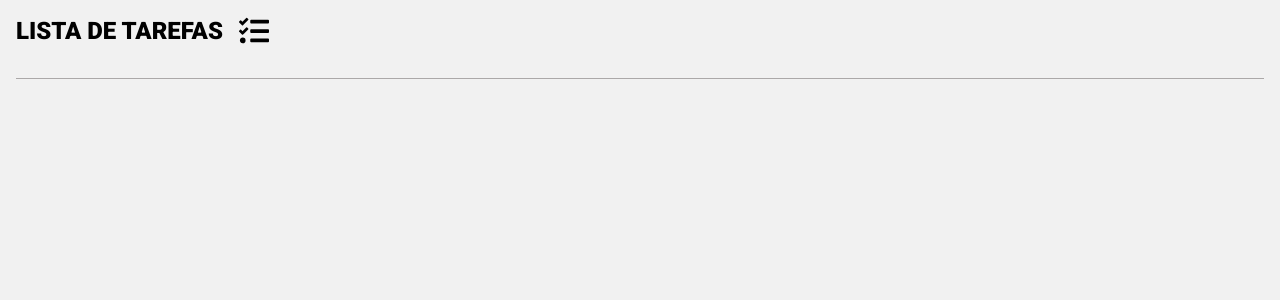
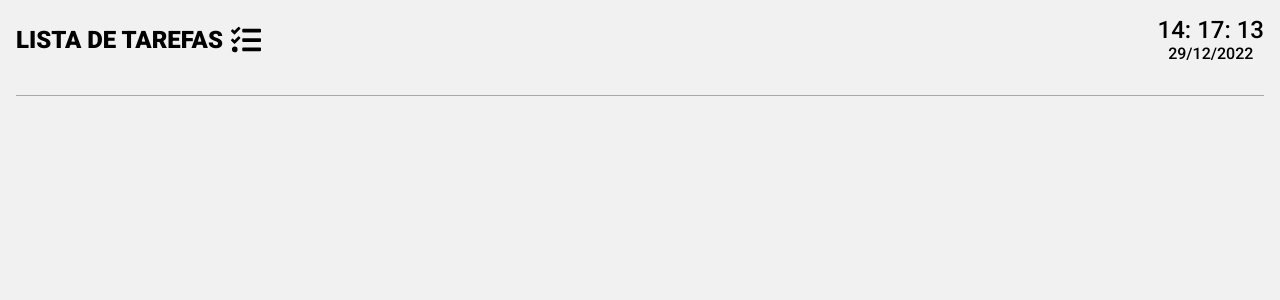
Before and after one commit to matheusvleite/kanban-react, a React (Vite) app: page / in a window 1280 px wide. Shown: the top 300 px of the page. Built offline with nearby package versions, Linux system fonts and the light colour scheme.

Commit message:
adicionando data e hora no header

```diff
--- /dev/null
+++ b/src/Components/DataAtual/index.tsx
@@ -0,0 +1,35 @@
+import { useEffect, useState } from "react";
+import { DataAtualContainer, Hora } from "./styles";
+
+export const DataAtual = () => {
+    let dataAtual = new Date();
+
+    const [horaAtualizada, setHoraAtualizada] = useState('');
+    const [dataAtualizada, setDataAtualizada] = useState('')
+
+    useEffect(() => {
+        setTimeout(() => {
+            setHoraAtualizada(HoraAtual());
+            setDataAtualizada(Intl.DateTimeFormat('pt-br').format(dataAtual));
+        }, 1000)
+    })
+
+    const HoraAtual = () => {
+        return `
+        ${String(dataAtual.getHours()).padStart(2, '0')}:
+        ${String(dataAtual.getMinutes()).padStart(2, '0')}:
+        ${String(dataAtual.getSeconds()).padStart(2, '0')}
+        `
+    }
+
+    return (
+        <DataAtualContainer>
+            <Hora>
+                {horaAtualizada}
+            </Hora>
+            <p>
+                {dataAtualizada}
+            </p>
+        </DataAtualContainer>
+    )
+}
--- /dev/null
+++ b/src/Components/DataAtual/styles.ts
@@ -0,0 +1,9 @@
+import styled from "styled-components";
+
+export const DataAtualContainer = styled.div`
+    text-align: center;
+`
+
+export const Hora = styled.span`
+    font-size: 1.5rem;
+`
--- a/src/Components/Header/index.tsx
+++ b/src/Components/Header/index.tsx
@@ -1,14 +1,18 @@
-import { HeaderContainer, HeaderContent, Title } from "./styles";
+import { HeaderContainer, HeaderContent, HeaderLogo, Title } from "./styles";
 import { FaTasks } from "react-icons/fa";
+import { DataAtual } from "../DataAtual";
 
 export const Header = () => {
     return (
         <HeaderContainer>
             <HeaderContent>
-                <Title>
-                    Lista de tarefas
-                </Title>
-                <FaTasks size={30}/>
+                <HeaderLogo>
+                    <Title>
+                        Lista de tarefas
+                    </Title>
+                    <FaTasks size={30} />
+                </HeaderLogo>
+                <DataAtual />
             </HeaderContent>
         </HeaderContainer>
     )
--- a/src/Components/Header/styles.ts
+++ b/src/Components/Header/styles.ts
@@ -9,7 +9,13 @@ export const HeaderContainer = styled.header`
 export const HeaderContent = styled.div`
     display: flex;
     align-items: center;
-    gap: 1rem;
+    justify-content: space-between;
+`
+
+export const HeaderLogo = styled.div`
+    display: flex;
+    align-items: center;
+    gap: .5rem;
 `
 
 export const Title = styled.h1`
```
